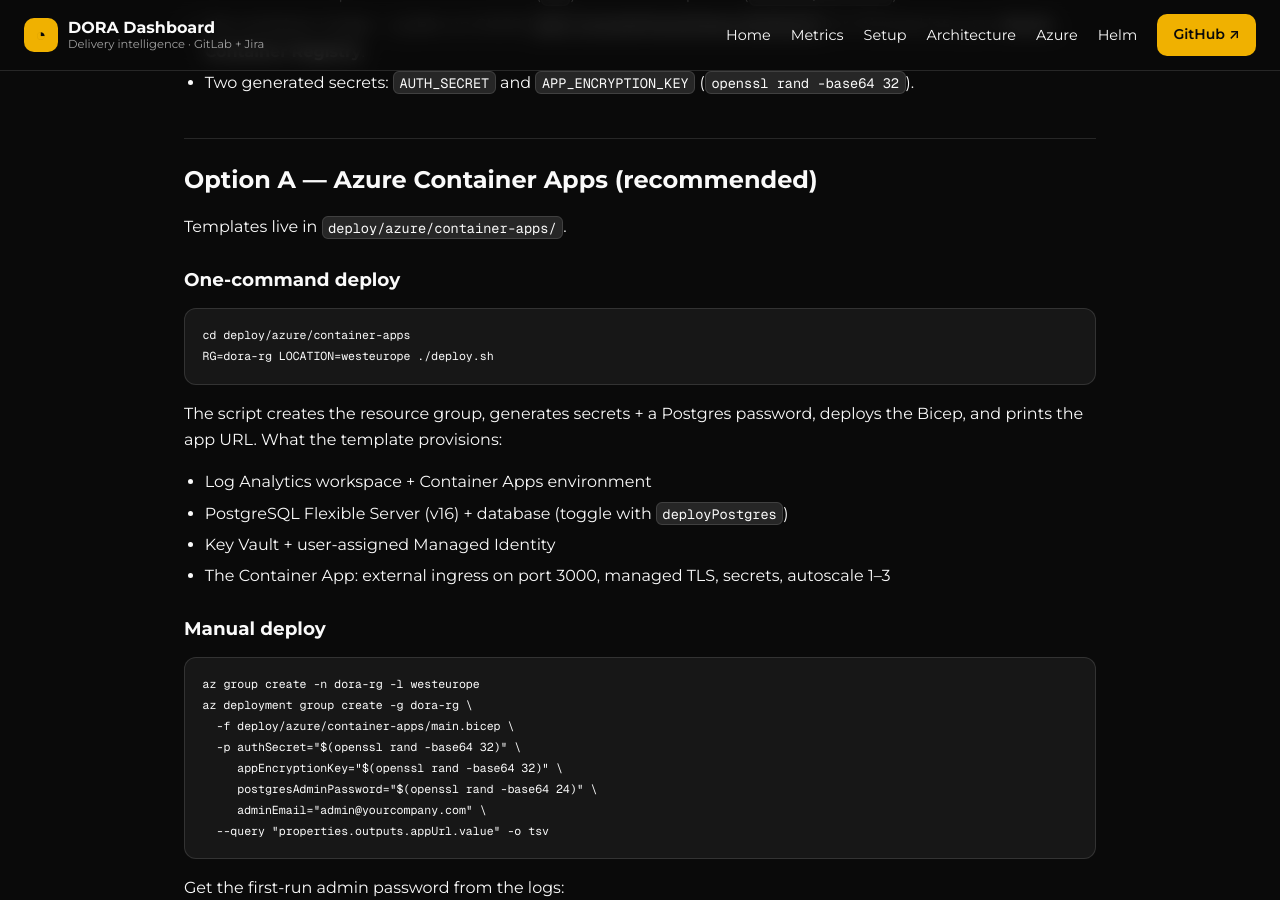
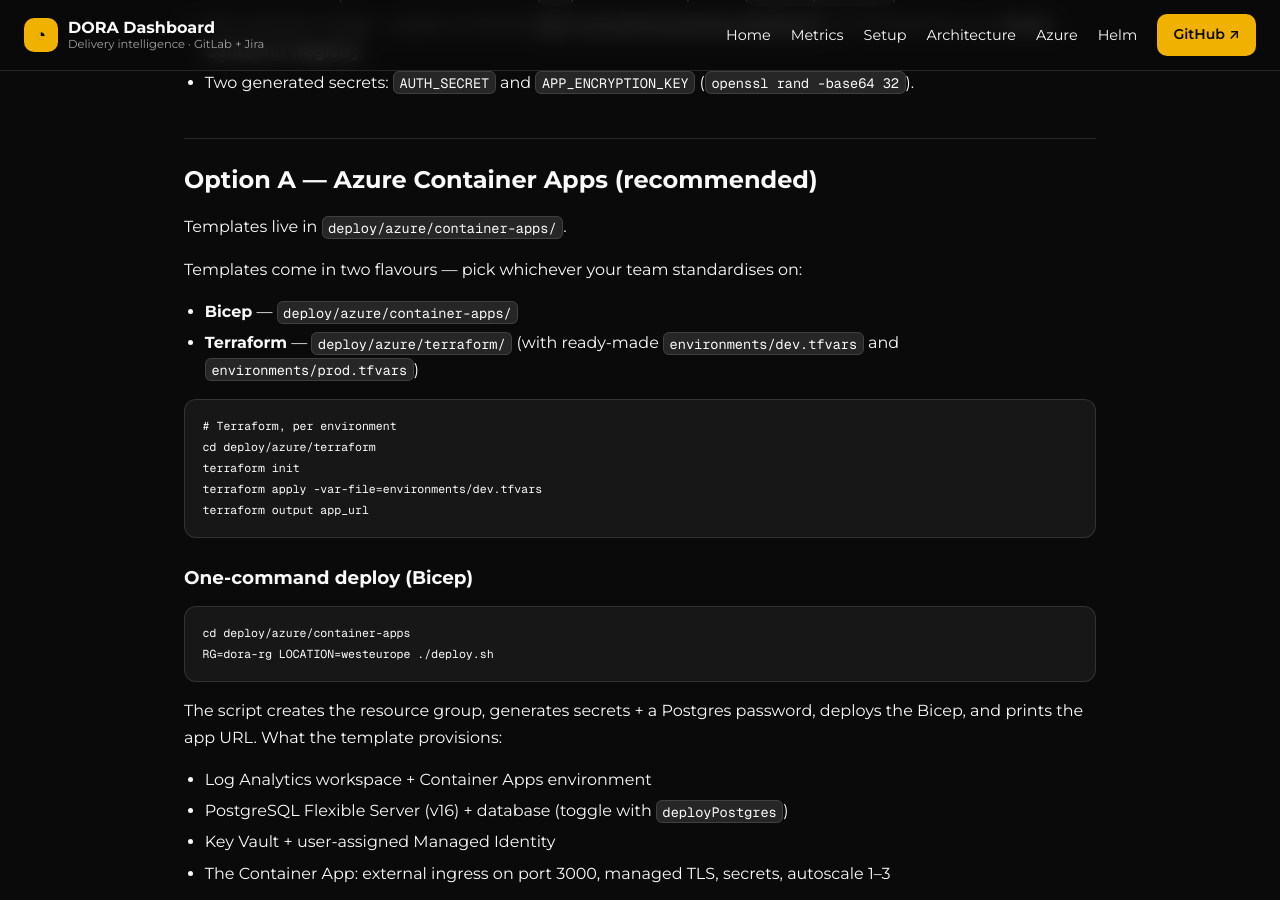
Before and after one commit to olafkfreund/dora-dashboard, a Jekyll site: the page built from docs/azure.md, in a window 1280 px wide and 900 px high, scrolled down 1574 px. Built offline with Jekyll 4.4.1, drawn with Linux system fonts in a browser that asks for light colours.

Commit message:
Add Terraform module for Azure Container Apps + per-env tfvars
deploy/azure/terraform: providers/variables/main/outputs, terraform.tfvars.example,
and environments/{dev,prod}.tfvars. Provisions ACA + Postgres Flexible Server + Key
Vault + Log Analytics + managed identity. Easy per-env: apply -var-file=environments/<env>.tfvars.
Validated with 'terraform validate'. Linked from the Azure docs page.

```diff
--- a/docs/azure.md
+++ b/docs/azure.md
@@ -75,7 +75,17 @@
 
 Templates live in <code>deploy/azure/container-apps/</code>.
 
-### One-command deploy
+Templates come in two flavours — pick whichever your team standardises on:
+- **Bicep** — <code>deploy/azure/container-apps/</code>
+- **Terraform** — <code>deploy/azure/terraform/</code> (with ready-made <code>environments/dev.tfvars</code> and <code>environments/prod.tfvars</code>)
+
+<pre><code># Terraform, per environment
+cd deploy/azure/terraform
+terraform init
+terraform apply -var-file=environments/dev.tfvars
+terraform output app_url</code></pre>
+
+### One-command deploy (Bicep)
 
 <pre><code>cd deploy/azure/container-apps
 RG=dora-rg LOCATION=westeurope ./deploy.sh</code></pre>
```
Also changed, not shown: deploy/azure/terraform/README.md (added), 9 other files.
